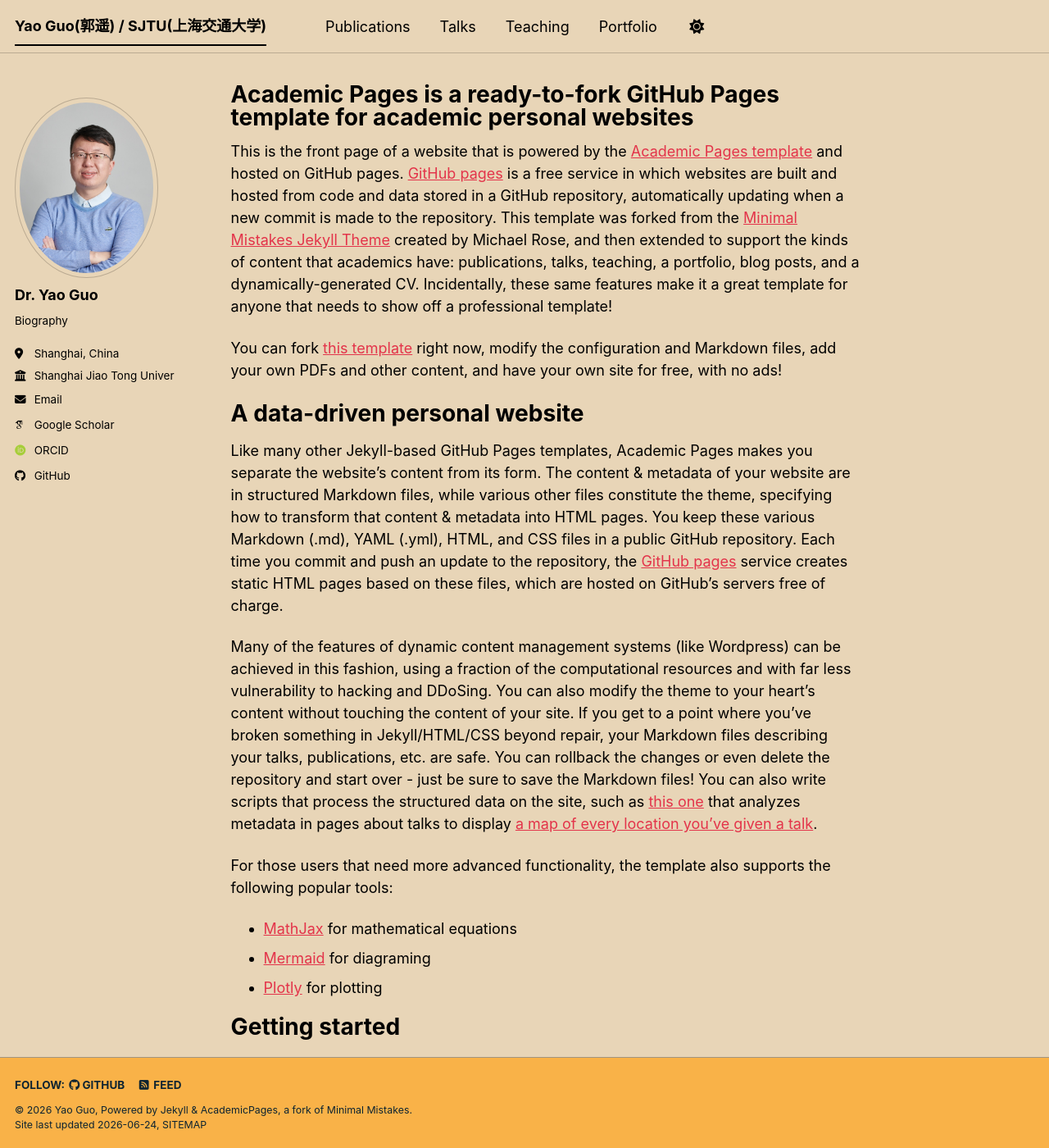
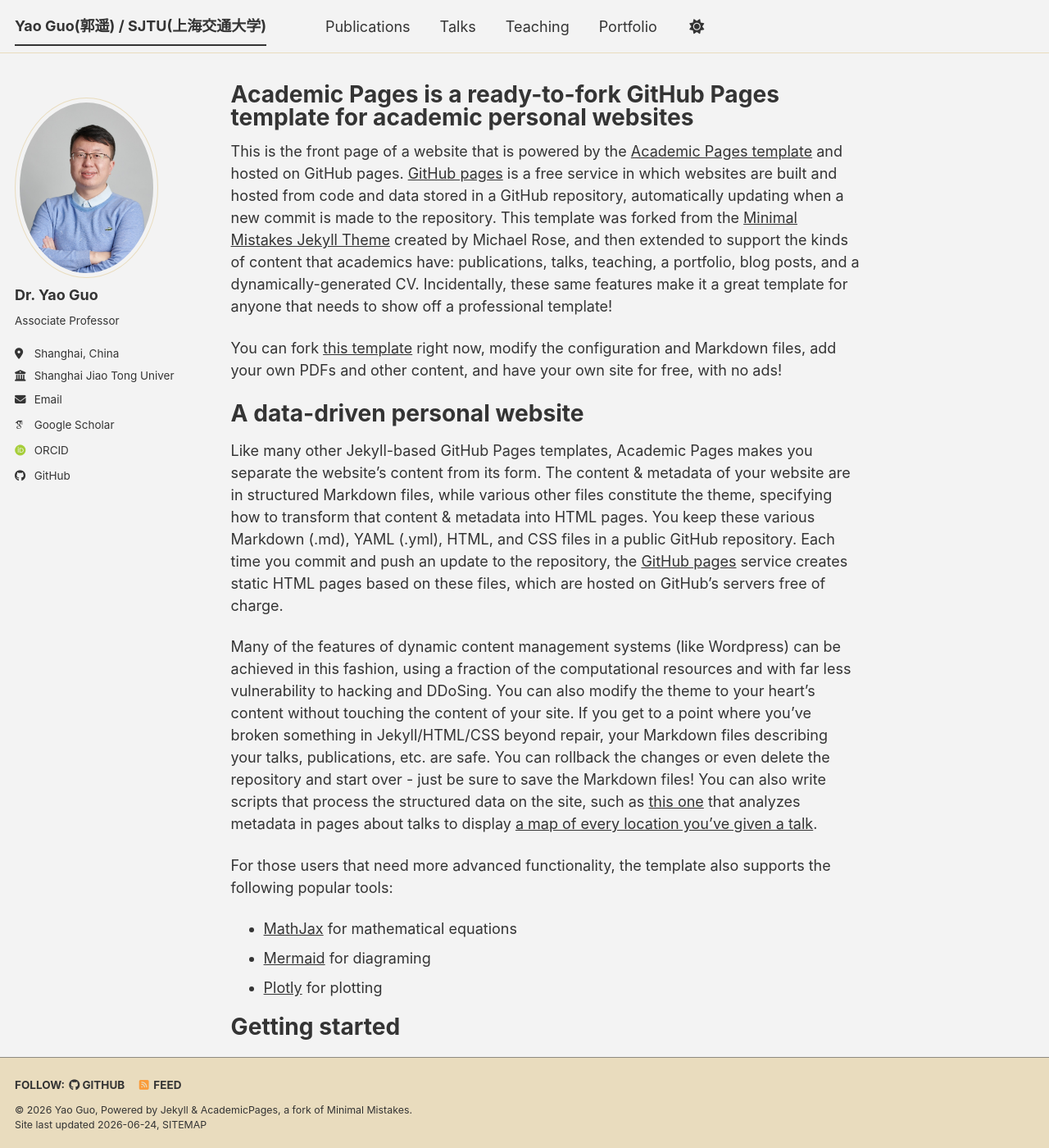
Before and after one commit to IMR-PCB/IMR-PCB.github.io, a Jekyll site: the page built from _pages/about.md, in a window 1280 px wide and 1400 px high. Shown: the whole window at 82% size. Built offline with Jekyll 4.4.1, drawn with Linux system fonts in a browser that asks for light colours; some web fonts are replaced; a script bundle is joined from its source files by our own code; library files that are not in the unit come from our copies.

Commit message:
Update _config.yml

```diff
--- a/_config.yml
+++ b/_config.yml
@@ -8,7 +8,7 @@
 
 # Basic Site Settings
 locale                   : "en-US"
-site_theme               : "sunrise" # The available themes options are "default", "air", "sunrise", "mint", "dirt" and "contrast"
+site_theme               : "dirt" # The available themes options are "default", "air", "sunrise", "mint", "dirt" and "contrast"
 title                    : "Yao Guo(郭遥) / SJTU(上海交通大学)"
 title_separator          : "-"
 name                     : &name "Yao Guo"
@@ -26,7 +26,7 @@
   avatar           : "Me2021-1-small.jpg"
   name             : "Dr. Yao Guo"
   pronouns         : # example: "she/her"
-  bio              : "Biography"
+  bio              : "Associate Professor"
   location         : "Shanghai, China"
   employer         : "Shanghai Jiao Tong University"
   uri              : # URL
```
